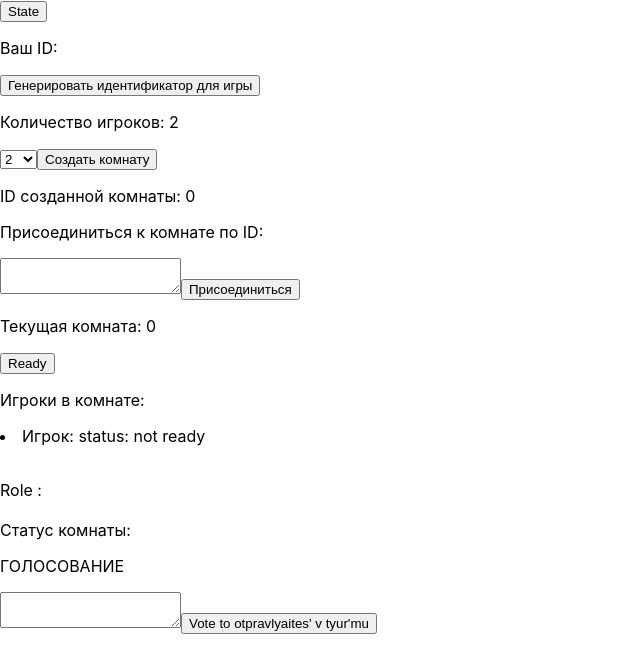
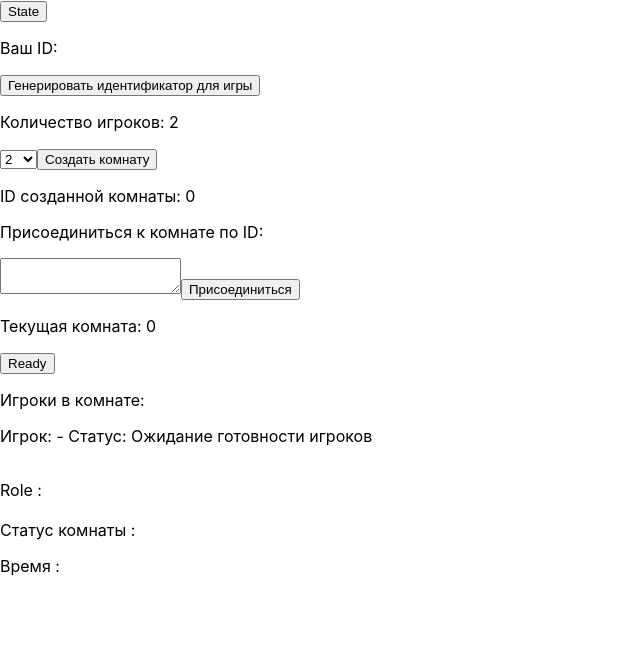
Before and after one commit to shokerplz/mafia_frontend, a React (Create React App) app in the folder mafia_frontend/: page / in a window 1280 px wide. Shown: the top 672 px of the page, without its empty margins (0-640 px from the left). Built offline with nearby package versions, Linux system fonts and the light colour scheme.

Commit message:
users log modified & voting by conditions

```diff
--- a/mafia_frontend/src/App.js
+++ b/mafia_frontend/src/App.js
@@ -1,8 +1,6 @@
 import React from 'react';
 import './App.css';
 import Start from "./comp/Start";
-import {BrowserRouter, Route} from "react-router-dom";
-
 
 const App = (props) => {
       return (
--- a/mafia_frontend/src/comp/KillForm.jsx
+++ b/mafia_frontend/src/comp/KillForm.jsx
@@ -1,4 +1,5 @@
 import React, {useState} from 'react';
+import styles from './Start.module.css';
 
 let KillForm = (props) => {
 
@@ -20,7 +21,7 @@ let KillForm = (props) => {
         }
     }
 
-    if (props.role === "mafia"){
+    if (props.role === "mafia" && props.room.daytime === "night" && props.room.cicle === 2){
         return(
             <div>
                 <p>Для мафии:</p>
--- /dev/null
+++ b/mafia_frontend/src/comp/Room.jsx
@@ -0,0 +1,3 @@
+import KillForm from "./KillForm";
+import VoteForm from "./VoteForm"
+import UsersLog from "./UsersLog";
--- a/mafia_frontend/src/comp/Start.jsx
+++ b/mafia_frontend/src/comp/Start.jsx
@@ -3,7 +3,7 @@ import { useState } from 'react';
 import UsersLog from "./UsersLog";
 import styles from './Start.module.css';
 import KillForm from "./KillForm";
-import VoteForm from "./VoteForm";
+import VoteForm from "./VoteForm"
 
 let Start = () => {
     const [userID, setUserID] = useState("");
@@ -136,11 +136,12 @@ let Start = () => {
             <p>Текущая комната: {room.id}</p>
             <button onClick={getReady}>Ready</button>
             <p>Игроки в комнате: </p>
-            {room.users.map( (item) => <UsersLog user={item}/>)}
+            {room.users.map( (item) => <UsersLog user={item} room={room}/>)}
             <p>Role :  <span className = {styles.role}>{role}</span></p>
-            <p>Статус комнаты: {room.state}</p>
-            <KillForm role={role} userID={userID}/>
-            <VoteForm userID={userID}/>
+            <p>Статус комнаты : {room.state}</p>
+            <p>Время : {room.daytime}</p>
+            <KillForm room={room} role={role} userID={userID}/>
+            <VoteForm room={room} userID={userID}/>
         </div>
     )
 }
--- a/mafia_frontend/src/comp/UsersLog.jsx
+++ b/mafia_frontend/src/comp/UsersLog.jsx
@@ -1,17 +1,24 @@
 import React from 'react';
+import styles from './Start.module.css';
 
 let UsersLog = (props) => {
+    let userStatus = "Ожидание готовности игроков";
 
-    let readyStatus = "not ready";
-    if (props.user.ready === "true"){
-        readyStatus = "ready";
+    if (props.room.mafia.includes(props.user.id.toString()) || props.room.peaceful.includes(props.user.id.toString())) {
+        userStatus = "Жив";
+    }
+    if (props.room.killed.includes(props.user.id.toString())) {
+        userStatus = "Мертв";
+    }
+    if (props.room.jailed.includes(props.user.id.toString())) {
+        userStatus = "В тюрьме"
     }
 
     return(
         <div>
-            <ui>
-                <li>Игрок: {props.user.id} status: {readyStatus}</li>
-            </ui>
+
+                <p>Игрок: {props.user.id} - Статус: {userStatus} </p>
+
         </div>
     )
 }
--- a/mafia_frontend/src/comp/VoteForm.jsx
+++ b/mafia_frontend/src/comp/VoteForm.jsx
@@ -1,4 +1,5 @@
 import React, {useState} from 'react';
+import styles from './Start.module.css';
 
 let KillForm = (props) => {
 
@@ -18,13 +19,21 @@ let KillForm = (props) => {
         setTargetVote(txta);
     }
 
-    return(
-        <div>
-            <p>ГОЛОСОВАНИЕ</p>
-            <textarea ref={Element3} onChange={voteTextareaChangeHandler} />
-            <button onClick={voteButton}>Vote to otpravlyaites' v tyur'mu</button>
-        </div>
-    )
+    if (props.room.daytime === "day") {
+        return (
+            <div>
+                <p>ГОЛОСОВАНИЕ</p>
+                <textarea ref={Element3} onChange={voteTextareaChangeHandler}/>
+                <button onClick={voteButton}>otpravit' v tyur'mu</button>
+            </div>
+        )
+    } else {
+        return(
+            <div>
+
+            </div>
+        )
+    }
 }
 
 export default KillForm;
```
